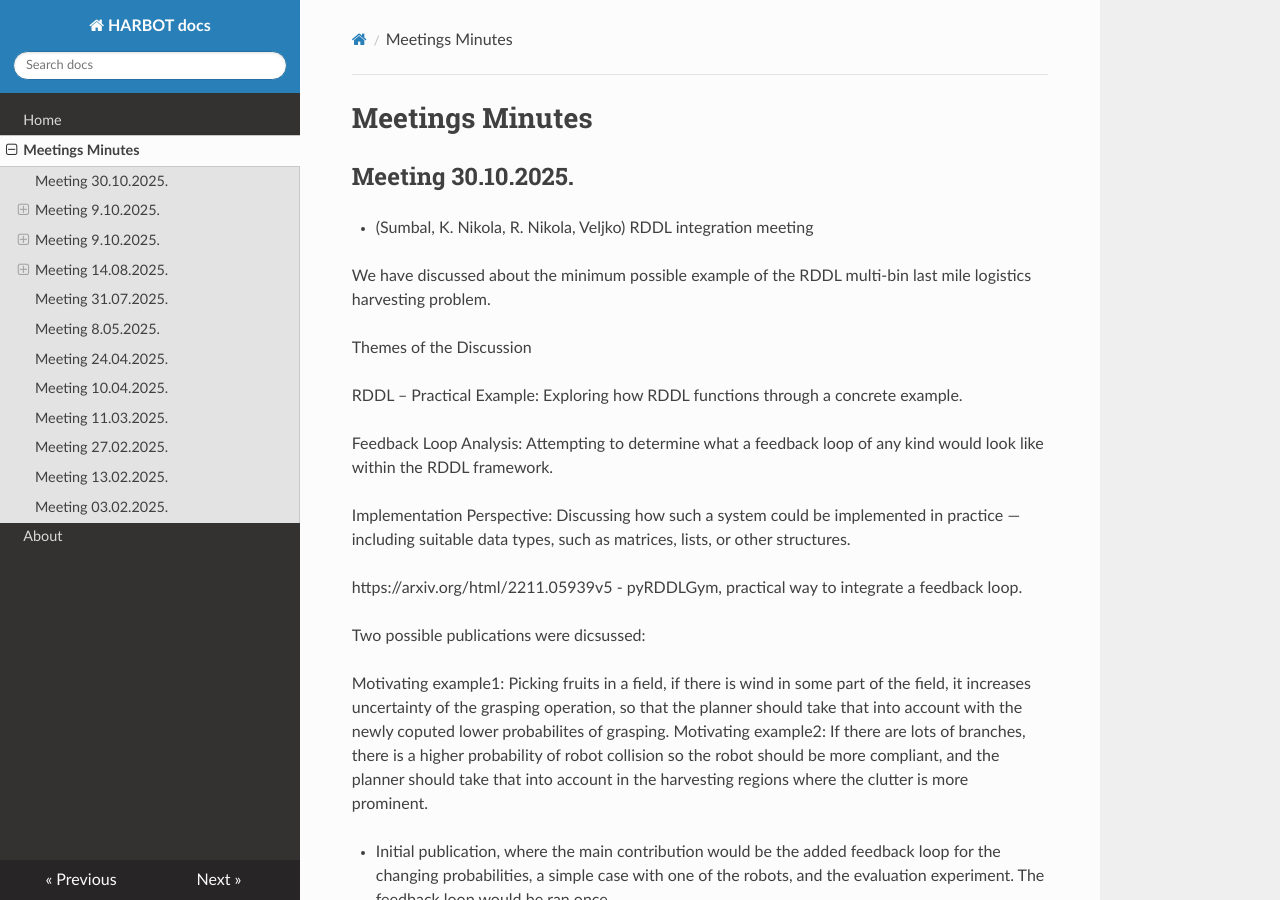
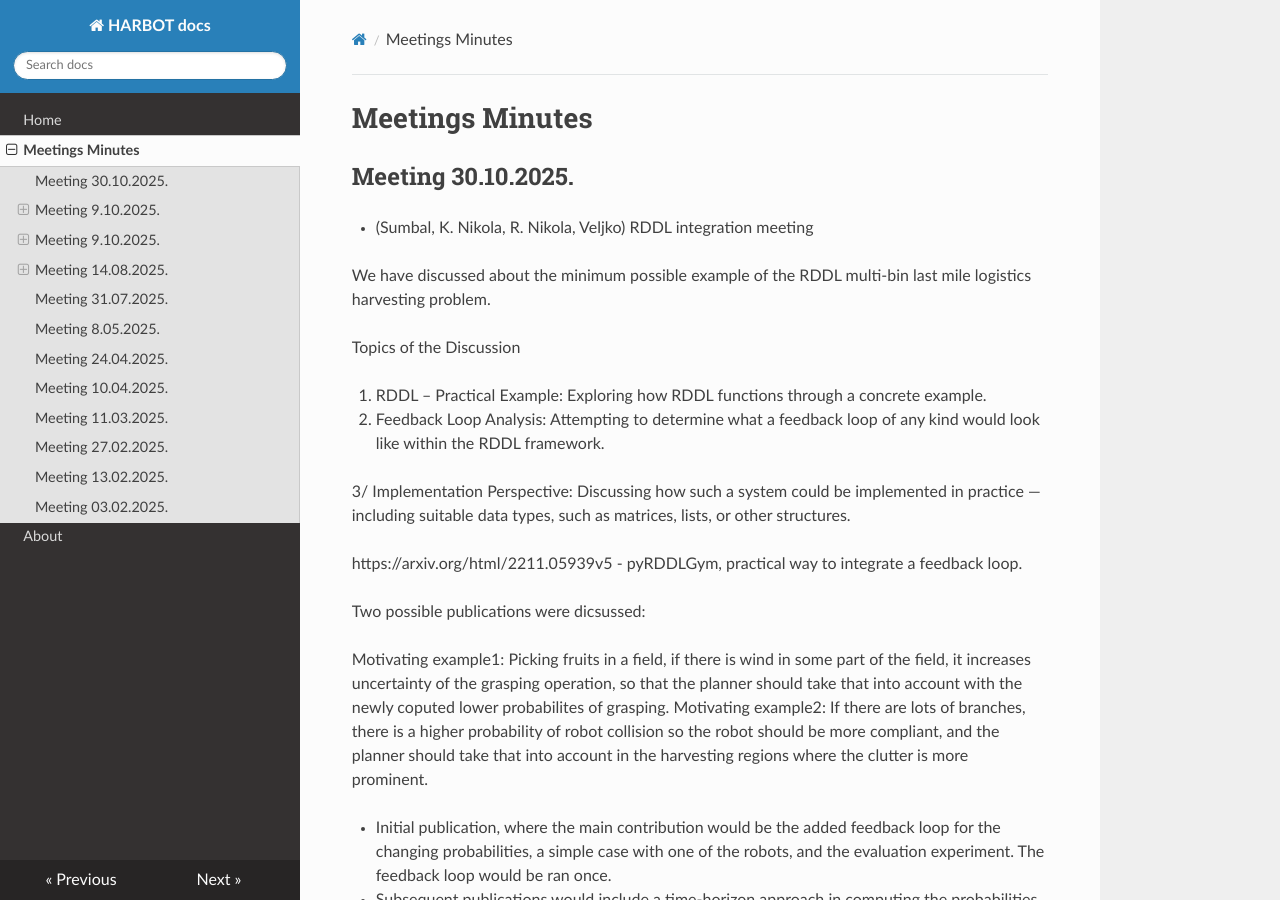
Before and after one commit to etfrobotics/HARBOT, an MkDocs documentation site: the page built from docs/logs.md, in a window 1280 px wide and 900 px high. Built offline with MkDocs 1.6.1, drawn with Linux system fonts in a browser that asks for light colours; nearby versions of some CDN libraries.

Commit message:
Update logs.md

```diff
--- a/docs/logs.md
+++ b/docs/logs.md
@@ -6,13 +6,13 @@
 
 We have discussed about the minimum possible example of the RDDL multi-bin last mile logistics harvesting problem.
 
-Themes of the Discussion
+Topics of the Discussion
 
-RDDL – Practical Example: Exploring how RDDL functions through a concrete example.
+1. RDDL – Practical Example: Exploring how RDDL functions through a concrete example.
 
-Feedback Loop Analysis: Attempting to determine what a feedback loop of any kind would look like within the RDDL framework.
+2. Feedback Loop Analysis: Attempting to determine what a feedback loop of any kind would look like within the RDDL framework.
 
-Implementation Perspective: Discussing how such a system could be implemented in practice — including suitable data types, such as matrices, lists, or other structures.
+3/ Implementation Perspective: Discussing how such a system could be implemented in practice — including suitable data types, such as matrices, lists, or other structures.
 
 https://arxiv.org/html/2211.05939v5 - pyRDDLGym, practical way to integrate a feedback loop.
 
```
